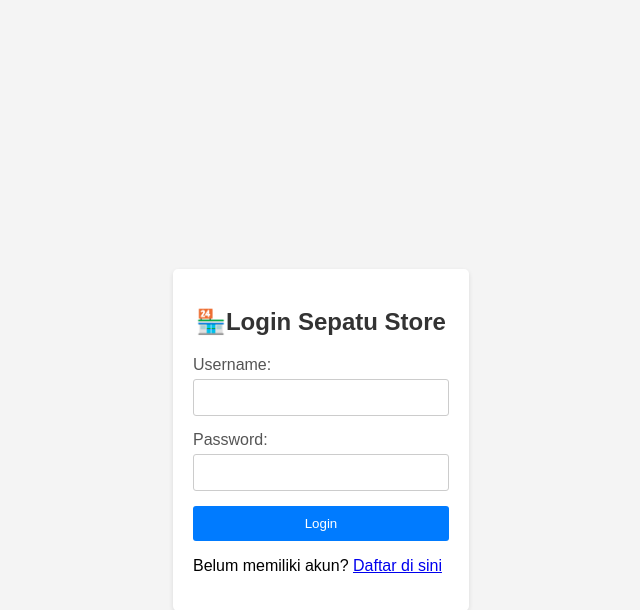
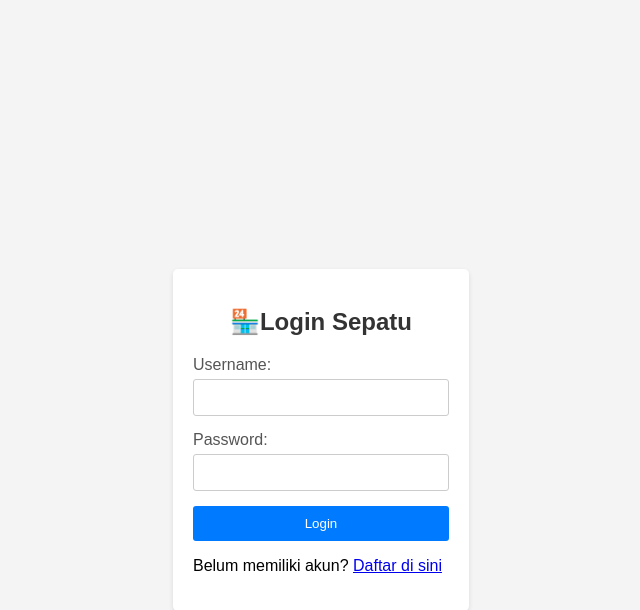
Before and after one commit to LouisF-min/Project, a CodeIgniter 4 app: the page made by app/Views/login.php in a window 1280 px wide. Shown: the top 610 px of the page, without its empty margins (319-959 px from the left). Run offline with PHP 8.4 and a stand-in for CodeIgniter, Linux system fonts and the light colour scheme; the template is opened without the code that fills it, so the values that code supplies are empty; some libraries are stand-ins or nearby versions.

Commit message:
ubah login

```diff
--- a/app/Views/login.php
+++ b/app/Views/login.php
@@ -54,7 +54,7 @@
 </head>
 <body>
     <div class="container">
-        <h2>🏪Login Sepatu Store</h2>
+        <h2>🏪Login Sepatu</h2>
         <form method="post" action="/login">
             <?= csrf_field() ?>
             <label>Username:</label>
```
